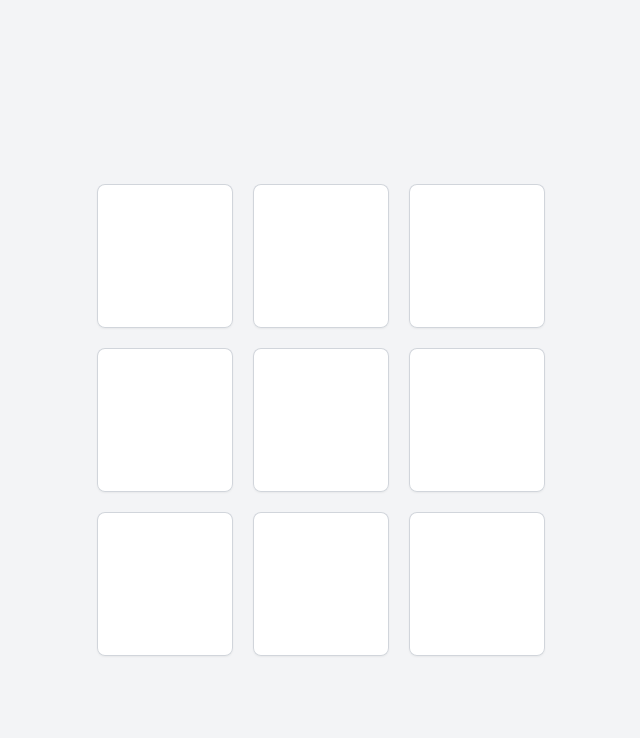
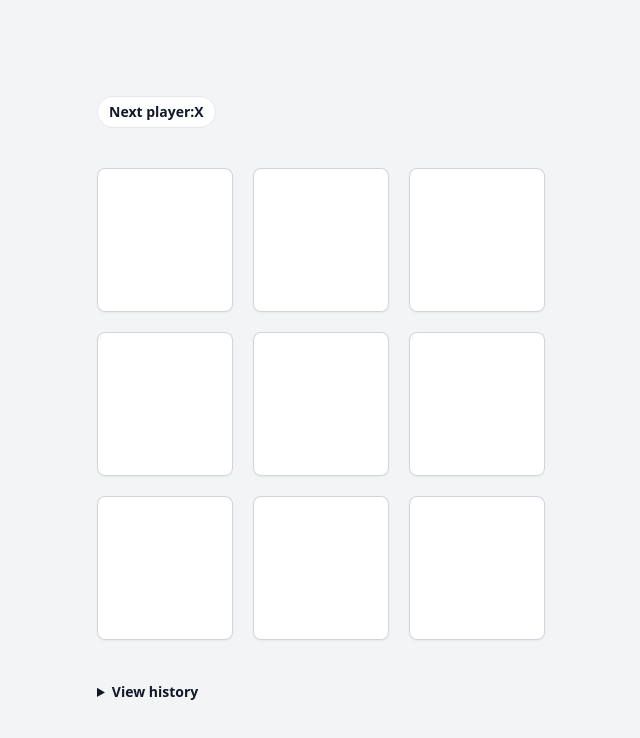
Before and after one commit to m-zelinka/tic-tac-toe, a React (Vite) app: page / in a window 1280 px wide. Shown: the top 738 px of the page, without its empty margins (319-959 px from the left). Built offline with nearby package versions, Linux system fonts and the light colour scheme; a web font is replaced by a local one.

Commit message:
finish game

```diff
--- a/src/App.jsx
+++ b/src/App.jsx
@@ -1,10 +1,48 @@
+import { useState } from "react";
 import Board from "./components/Board";
+import Status from "./components/Status";
+import TimeTravel from "./components/TimeTravel";
 
 function Game() {
+  const [xIsNext, setXIsNext] = useState(true);
+  const [history, setHistory] = useState([Array(9).fill(null)]);
+  const [currentMove, setCurrentMove] = useState(0);
+
+  const currentSquares = history[currentMove];
+
+  function handlePlay(nextSquares) {
+    const nextHistory = [...history.slice(0, currentMove + 1), nextSquares];
+    setHistory(nextHistory);
+    setCurrentMove(nextHistory.length - 1);
+    setXIsNext(!xIsNext);
+  }
+
+  function jumpTo(nextMove) {
+    setCurrentMove(nextMove);
+    setXIsNext(nextMove % 2 === 0);
+  }
+
   return (
     <main className="flex min-h-full flex-col justify-center bg-gray-100 px-6 py-10 lg:px-8 dark:bg-gray-900">
+      <div className="mx-auto flex w-full max-w-md items-center justify-between">
+        <Status xIsNext={xIsNext} squares={currentSquares} />
+      </div>
       <div className="mx-auto mt-10 w-full max-w-md">
-        <Board />
+        <Board xIsNext={xIsNext} squares={currentSquares} onPlay={handlePlay} />
+      </div>
+      <div className="mx-auto mt-10 w-full max-w-md">
+        <details className="group">
+          <summary className="select-none text-sm/6 font-semibold text-gray-900 dark:text-white">
+            View history
+          </summary>
+          <div className="mt-3 rounded-xl bg-white px-4 py-5 shadow-lg ring-1 ring-black/5 sm:p-6 dark:bg-gray-950 dark:ring-white/10">
+            <TimeTravel
+              history={history}
+              currentMove={currentMove}
+              onJump={jumpTo}
+            />
+          </div>
+        </details>
       </div>
     </main>
   );
--- a/src/components/Board.jsx
+++ b/src/components/Board.jsx
@@ -1,19 +1,39 @@
+import PropTypes from "prop-types";
+import { calculateWinner } from "../utils";
 import Square from "./Square";
 
-function Board() {
+function Board({ xIsNext, squares, onPlay }) {
+  const winner = calculateWinner(squares);
+  const canPlayGame = winner.player === null && !squares.every(Boolean);
+
+  function handleSquareClick(index) {
+    const nextSquares = squares.slice();
+    nextSquares[index] = xIsNext ? "X" : "O";
+    onPlay(nextSquares);
+  }
+
   return (
     <div className="grid grid-cols-3 gap-5">
-      <Square />
-      <Square />
-      <Square />
-      <Square />
-      <Square />
-      <Square />
-      <Square />
-      <Square />
-      <Square />
+      {squares.map((square, squareIndex) => {
+        const filled = square !== null;
+        const disabled = filled || !canPlayGame;
+
+        return (
+          <Square
+            key={squareIndex}
+            value={square}
+            disabled={disabled}
+            onClick={() => handleSquareClick(squareIndex)}
+          />
+        );
+      })}
     </div>
   );
 }
+Board.propTypes = {
+  xIsNext: PropTypes.bool.isRequired,
+  squares: PropTypes.arrayOf(PropTypes.oneOf(["X", "O"])),
+  onPlay: PropTypes.func.isRequired,
+};
 
 export default Board;
--- a/src/components/Square.jsx
+++ b/src/components/Square.jsx
@@ -1,16 +1,12 @@
 import clsx from "clsx";
-import { useState } from "react";
+import PropTypes from "prop-types";
 
-function Square() {
-  const [value, setValue] = useState(null);
-
-  function handleClick() {
-    setValue("X");
-  }
-
+function Square({ value, onClick, disabled }) {
   return (
     <button
       type="button"
+      disabled={disabled}
+      onClick={onClick}
       className={clsx(
         "group flex h-36 items-center justify-center rounded-lg shadow-sm",
         // isHighlighted
@@ -19,11 +15,15 @@ function Square() {
         "bg-amber-400",
         "bg-white ring-1 ring-inset ring-gray-300 hover:enabled:bg-gray-50 dark:bg-white/10 dark:ring-0 dark:hover:enabled:bg-white/20",
       )}
-      onClick={handleClick}
     >
       {value}
     </button>
   );
 }
+Square.propTypes = {
+  value: PropTypes.string,
+  onClick: PropTypes.func.isRequired,
+  disabled: PropTypes.bool.isRequired,
+};
 
 export default Square;
--- /dev/null
+++ b/src/components/Status.jsx
@@ -0,0 +1,30 @@
+import PropTypes from "prop-types";
+import { calculateWinner } from "../utils";
+
+function Status({ xIsNext, squares }) {
+  const winner = calculateWinner(squares);
+
+  return (
+    <span className="inline-flex items-center gap-2 rounded-full bg-white px-3 py-1 text-sm/6 font-semibold text-gray-900 ring-1 ring-inset ring-gray-200 dark:bg-gray-400/10 dark:text-gray-400 dark:ring-gray-400/20">
+      {winner.player ? (
+        <>
+          Winner:
+          {winner.player}
+        </>
+      ) : squares.every(Boolean) ? (
+        "Scratch: Cat's game"
+      ) : (
+        <>
+          Next player:
+          {xIsNext ? "X" : "O"}
+        </>
+      )}
+    </span>
+  );
+}
+Status.propTypes = {
+  xIsNext: PropTypes.bool.isRequired,
+  squares: PropTypes.arrayOf(PropTypes.oneOf(["X", "O"])),
+};
+
+export default Status;
--- /dev/null
+++ b/src/components/TimeTravel.jsx
@@ -0,0 +1,53 @@
+import clsx from "clsx";
+import PropTypes from "prop-types";
+
+function TimeTravel({ history, currentMove, onJump }) {
+  return (
+    <ol className="space-y-6">
+      {history.map((_squares, move) => (
+        <li key={move} className="relative flex gap-4">
+          <div
+            className={clsx(
+              move === history.length - 1 ? "h-6" : "-bottom-6",
+              "absolute left-0 top-0 flex w-6 justify-center",
+            )}
+            aria-hidden
+          >
+            <div className="w-px bg-gray-200 dark:bg-gray-900" />
+          </div>
+          <div
+            className="relative flex size-6 flex-none items-center justify-center bg-white dark:bg-gray-950"
+            aria-hidden
+          >
+            <div className="size-1.5 rounded-full bg-gray-100 ring-1 ring-gray-300 dark:bg-gray-100/5 dark:ring-white/10" />
+          </div>
+          <p className="flex-auto py-0.5 text-xs/5">
+            {currentMove === move ? (
+              <span className="text-gray-500">
+                {move > 0
+                  ? `You are at move #${move}`
+                  : "You are at game start"}
+              </span>
+            ) : (
+              <button
+                type="button"
+                onClick={() => onJump(move)}
+                className="font-medium text-gray-900 dark:text-white"
+              >
+                {move > 0 ? `Go to move #${move}` : "Go to game start"}
+              </button>
+            )}
+          </p>
+        </li>
+      ))}
+    </ol>
+  );
+}
+TimeTravel.propTypes = {
+  history: PropTypes.arrayOf(PropTypes.arrayOf(PropTypes.oneOf(["X", "O"])))
+    .isRequired,
+  currentMove: PropTypes.number.isRequired,
+  onJump: PropTypes.func.isRequired,
+};
+
+export default TimeTravel;
--- /dev/null
+++ b/src/utils.js
@@ -0,0 +1,20 @@
+export function calculateWinner(squares) {
+  const lines = [
+    [0, 1, 2],
+    [3, 4, 5],
+    [6, 7, 8],
+    [0, 3, 6],
+    [1, 4, 7],
+    [2, 5, 8],
+    [0, 4, 8],
+    [2, 4, 6],
+  ];
+
+  for (const [a, b, c] of lines) {
+    if (squares[a] && squares[a] === squares[b] && squares[a] === squares[c]) {
+      return { player: squares[a], lines: [a, b, c] };
+    }
+  }
+
+  return { player: null };
+}
```
